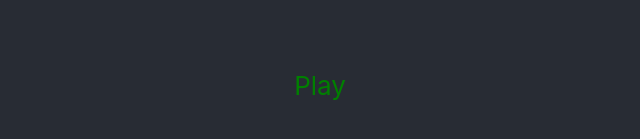
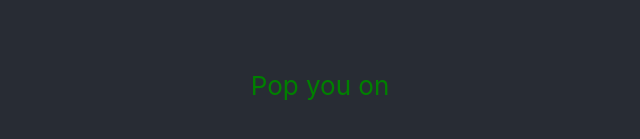
Before and after one commit to NickE27/nicky-training, a React (Create React App) app: page / in a window 1280 px wide. Shown: the part 315-454 px from the top of the page, without its empty margins (320-960 px from the left). Built offline with nearby package versions, Linux system fonts and the light colour scheme.

Commit message:
pop you off

```diff
--- a/src/App.js
+++ b/src/App.js
@@ -40,7 +40,7 @@ const App = () => {
             playingId !== null ? "play-button-playing" : ""
           }`}
         >
-          {playingId !== null ? "Stop" : "Play"}
+          {playingId !== null ? "Pop you off" : "Pop you on"}
         </div>
 
         {sound && sound.duration() > 0 && (
```
